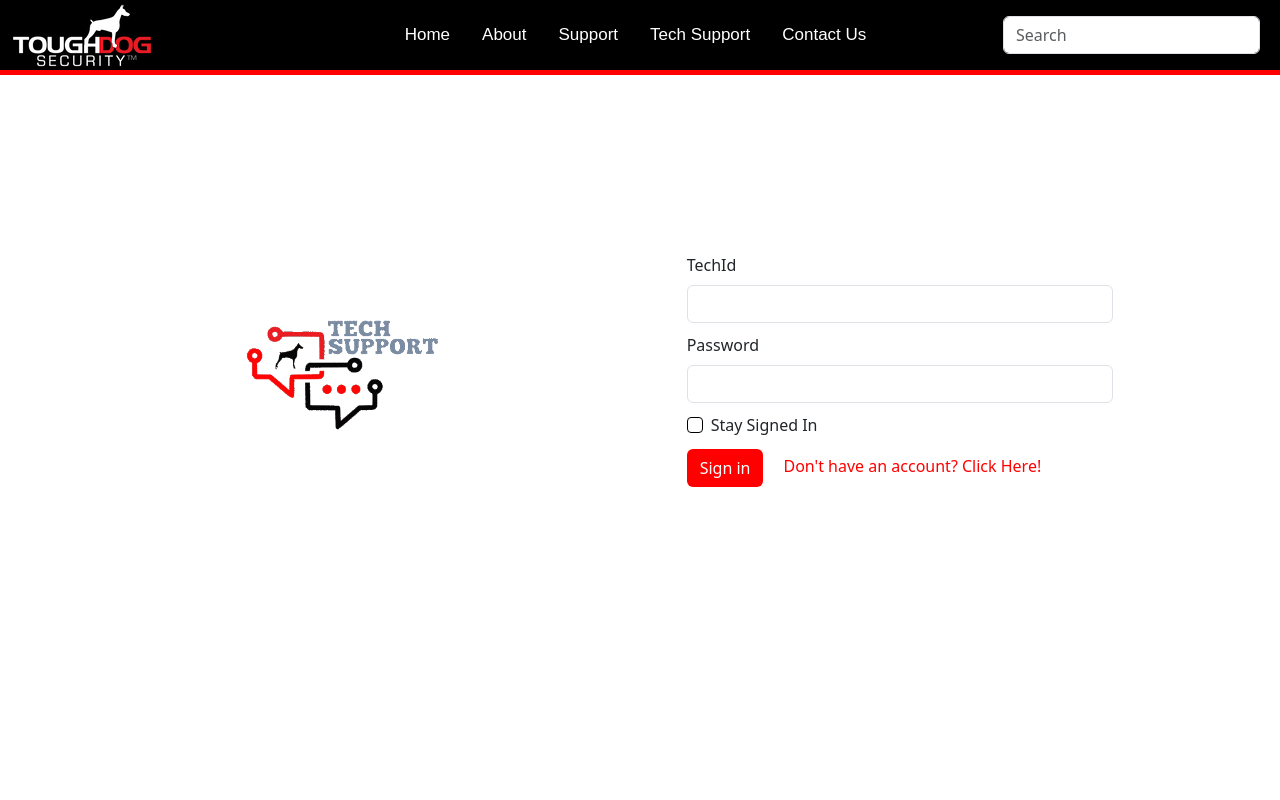
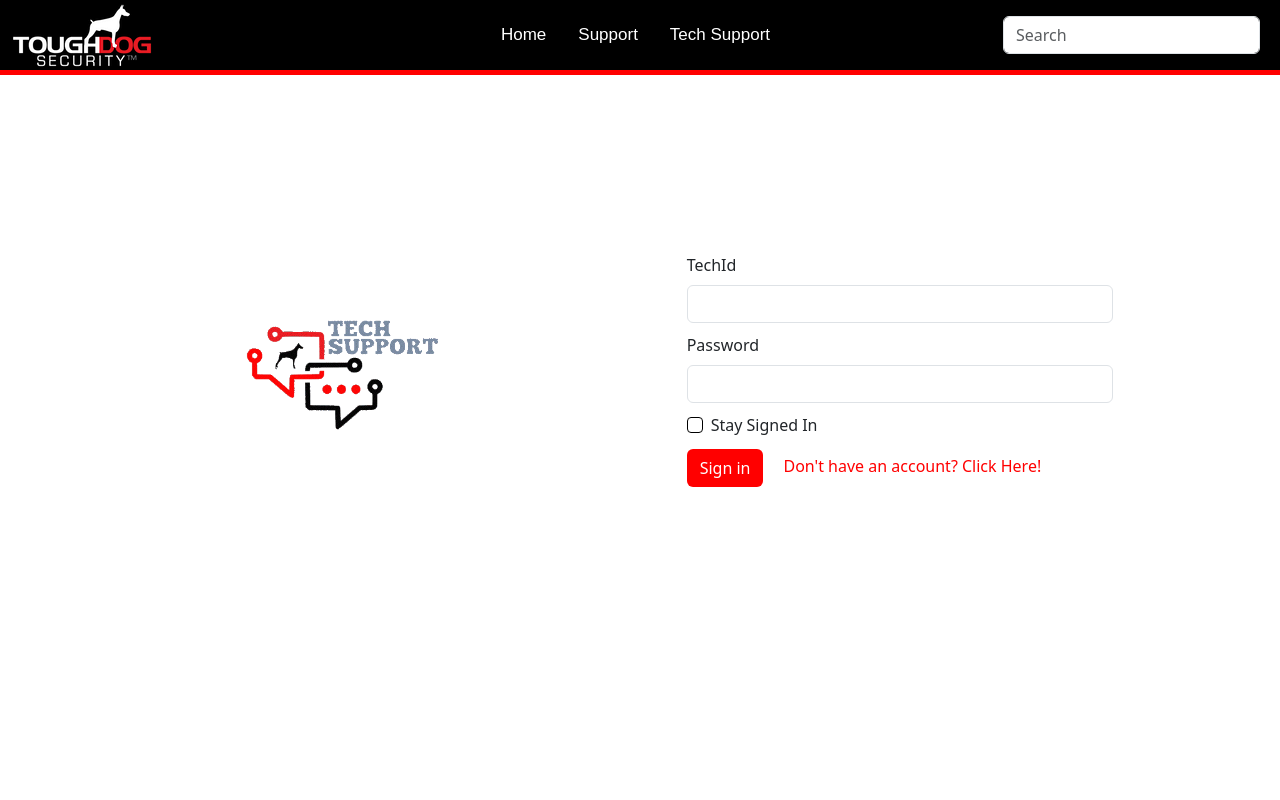
Before and after one commit to TOUGHDOGSECURITYSYSTEMS/website, a React (Create React App) app: page /login in a window 1280 px wide. Shown: the top 800 px of the page. Built offline with nearby package versions, Linux system fonts and the light colour scheme.

Commit message:
-Deleted files -Still need to update readMe.

```diff
--- a/src/App.js
+++ b/src/App.js
@@ -1,11 +1,7 @@
 import React, {useState} from 'react';
 import { BrowserRouter as Router, Route, Routes } from 'react-router-dom';
 import Home from './assets/javascripts/Home';
-import About from './assets/javascripts/About'; // Import your About component
-import Products from './assets/javascripts/Products'; // Import your Products component
 import Support from './assets/javascripts/Support'; // Import your Support component
-import ContactUs from './assets/javascripts/ContactUs'; // Import your ContactUs component
-import Events from './assets/javascripts/Events'; // Import your Events component
 import SignUp from './assets/javascripts/supportSignup';
 import SupportWizard from './assets/javascripts/Supportwizard';
 
@@ -26,11 +22,7 @@ function App() {
       <ScrollToTopOnReload/>
       <Routes>
         <Route path="/" element={<Home />} />
-        <Route path="/about" element={<About />} />
-        <Route path="/products" element={<Products />} />
         <Route path="/support" element={<Support />} />
-        <Route path="/contact" element={<ContactUs />} />
-        <Route path="/events" element={<Events />} />
         <Route path="/signup" element={<SignUp />} />
         <Route path="/techsupport" element={<Login />} />
         <Route path="/flowreaderTest" element={<FlowReaderTest />} />
--- a/src/assets/javascripts/About.js
+++ /dev/null
@@ -1,14 +0,0 @@
-import React from 'react';
-import Header from '../../components/Header';
-import Footer from '../../components/Footer';
-
-function About() {
-  return (
-    <div>
-      <Header/>
-      <Footer/>
-    </div>
-  );
-}
-
-export default About;
--- a/src/assets/javascripts/ContactUs.js
+++ /dev/null
@@ -1,18 +0,0 @@
-import React from 'react';
-import Header from '../../components/Header';
-
-function ContactUs() {
-  return (
-    <div>
-      <div>
-        <Header />
-      </div>
-      <div>
-        <h1>Contact Us</h1>
-        {/* Add content for the Contact Us page */}
-      </div>
-    </div>
-  );
-}
-
-export default ContactUs;
--- a/src/assets/javascripts/Events.js
+++ /dev/null
@@ -1,12 +0,0 @@
-import React from 'react';
-
-function Events() {
-  return (
-    <div>
-      <h1>Upcoming Events</h1>
-      {/* Add content for the Events page */}
-    </div>
-  );
-}
-
-export default Events;
--- a/src/assets/javascripts/Products.js
+++ /dev/null
@@ -1,12 +0,0 @@
-import React from 'react';
-
-function Products() {
-  return (
-    <div>
-      <h1>Our Products</h1>
-      {/* Add content for the Products page */}
-    </div>
-  );
-}
-
-export default Products;
--- a/src/components/Header.js
+++ b/src/components/Header.js
@@ -28,11 +28,7 @@ function Header() {
                 Home
               </Link>
             </li>
-            <li className="nav-item">
-              <Link to="/about" className="nav-link" onClick={() => handleLinkClick('/about')}>
-                About
-              </Link>
-            </li>
+
             <li className="nav-item">
               <Link to="/support" className="nav-link" onClick={() => handleLinkClick('/support')}>
                 Support
@@ -43,11 +39,7 @@ function Header() {
                 Tech Support
               </Link>
             </li>
-            <li className="nav-item">
-              <Link to="/contact" className="nav-link" onClick={() => handleLinkClick('/contact')}>
-                Contact Us
-              </Link>
-            </li>
+
           </ul>
           <form className="d-flex ml-auto">
             <input className="form-control me-2" type="search" placeholder="Search" aria-label="Search" />
--- a/src/components/jobopportunity.js
+++ /dev/null
@@ -1,3 +0,0 @@
-import React, { useState } from 'react';
-import { Link, useLocation } from 'react-router-dom';
-import 'bootstrap';
```
